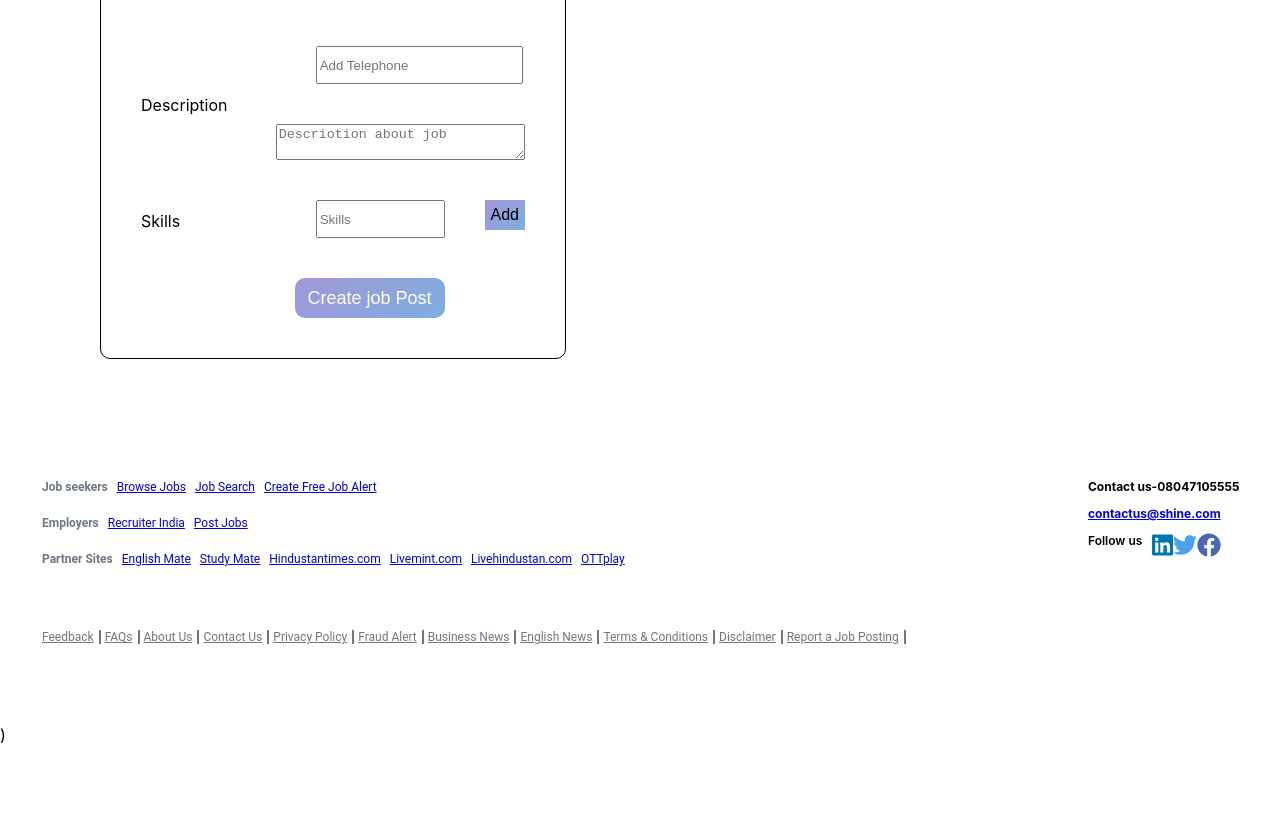
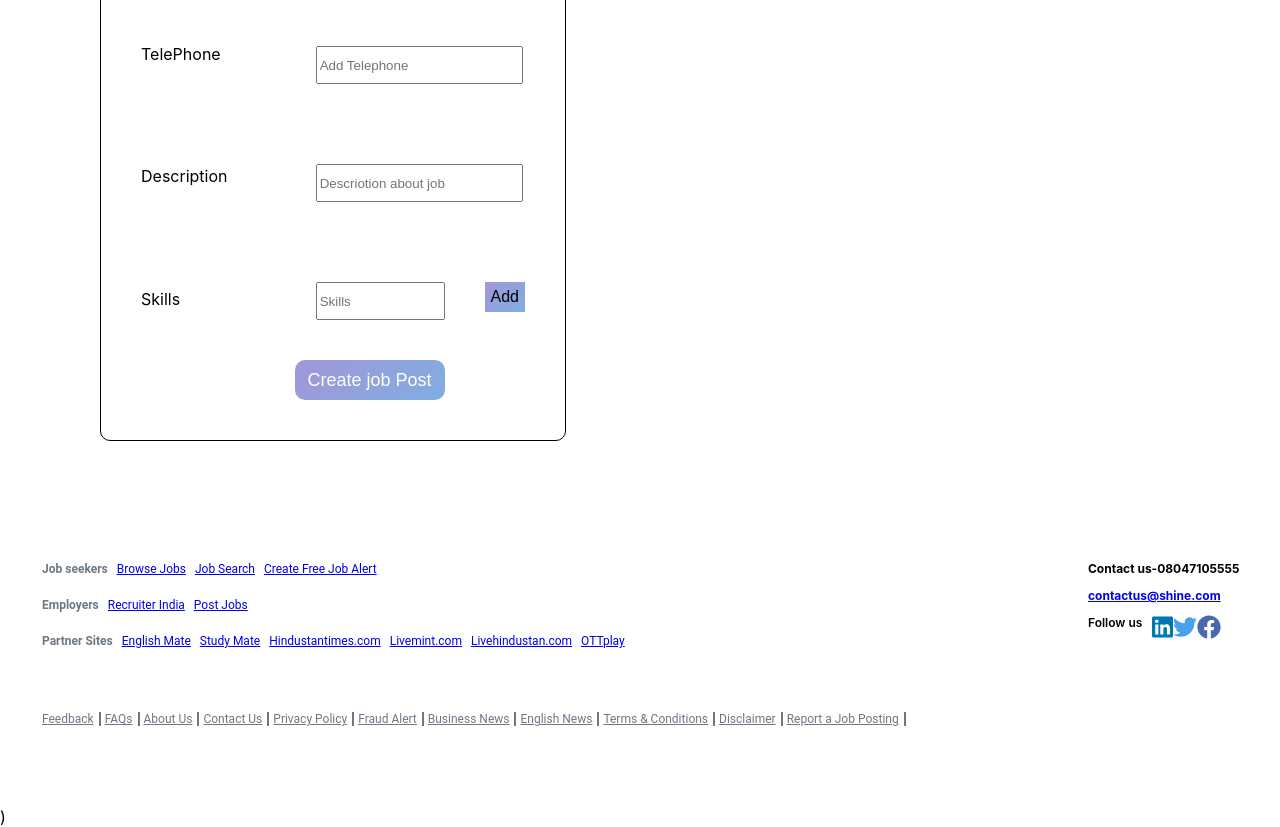
Before and after one commit to Shubhamsharma585/Shine-masai, a React (Create React App) app in the folder shine/: page /jobpost in a window 1280 px wide. Shown: the part 1460-2287 px from the top of the page. Before the commit the page ends 2205 px from the top, so only its background shows below. Built offline with nearby package versions, Linux system fonts and the light colour scheme.

Commit message:
CSS corrections

```diff
--- a/shine/src/Components/JobPost/JobPostInput.jsx
+++ b/shine/src/Components/JobPost/JobPostInput.jsx
@@ -165,7 +165,7 @@ function JobPostInput() {
             </select>
             <input value={email} onChange={handleChange} name="email" placeholder="Your Email Id" type="Email"/>
             <input value={telephone} onChange={handleChange} name="telephone" placeholder="Add Telephone" type="text"/>
-            <textarea value={description} onChange={handleChange} name="description" placeholder="Descriotion about job"></textarea>
+            <input value={description} onChange={handleChange} name="description" placeholder="Descriotion about job"type="text"/>
             <div style={{display:'flex'}}>
             <input value={skillData} onChange={(e)=>setSkillData(e.target.value)} name="skills" placeholder="Skills" type="text"/>
             <button className={Styles.addbtn} onClick={()=>handlearr(skillData)}>Add</button>
```
